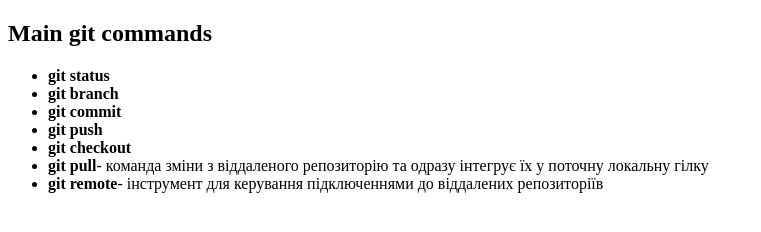
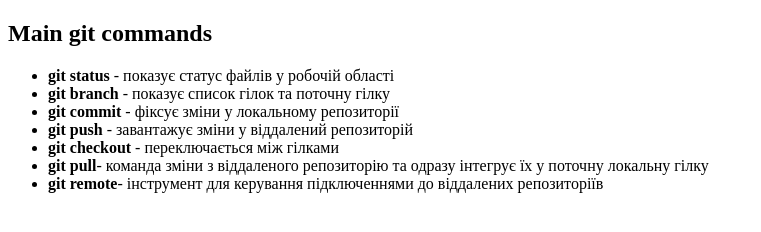
Before and after one commit to marivi1637-dotcom/IT-fast-start-07-11-2026, a plain HTML site: page index.html in a window 1280 px wide. Shown: the whole page, without its empty margins (0-761 px from the left). Drawn offline with Linux system fonts and the light colour scheme.

```diff
--- a/index.html
+++ b/index.html
@@ -3,7 +3,8 @@
 <head>
     <meta charset="UTF-8">
     <meta name="viewport" content="width=, initial-scale=1.0">
-    <title>My first page</title>
+    <title>My homework template</title>
+    <link rel="stylesheet" href="styles/style.css">
 </head>
 <body>
      <header></header>
@@ -12,15 +13,16 @@
             <h1>Main git commands</h1>
             <ul>
                 <li>
-                 <b>git status</b></li>
+                 <b>git status</b> - показує статус файлів у робочій області</li>
                 <li>
-                 <b>git branch</b></li>
+                 <b>git branch</b> - показує список гілок та поточну гілку</li>
                 <li>
-                 <b>git commit</b></li>
+                 <b>git commit</b> - фіксує зміни у локальному репозиторії
+                </li>
                 <li>
-                 <b>git push</b></li>
+                 <b>git push</b> - завантажує зміни у віддалений репозиторій</li>
                 <li>
-                 <b>git checkout</b></li>
+                 <b>git checkout</b> - переключається між гілками</li>
                  <li><b>git pull</b>- команда зміни з віддаленого репозиторію та одразу інтегрує їх у поточну локальну гілку</li>
                 <li>
                  <b>git remote</b>- інструмент для керування підключеннями до віддалених репозиторіїв</li>
--- /dev/null
+++ b/styles/style.css
@@ -0,0 +1,8 @@
+# {
+    margin: 0;
+    padding: 0;
+    box-sizing: border-box;
+
+
+
+}
```
